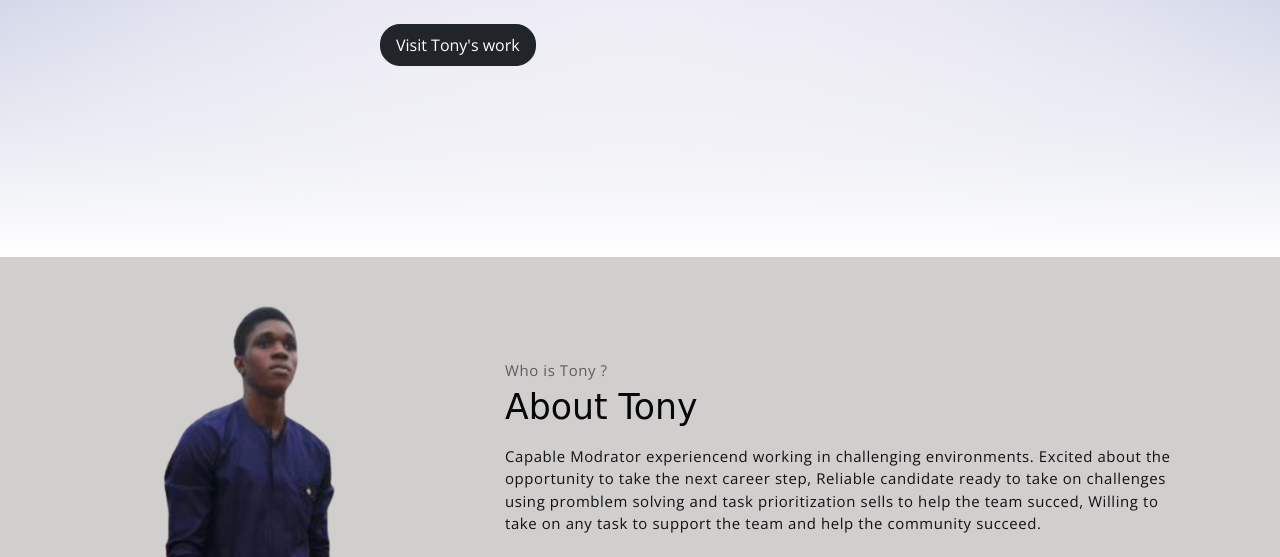
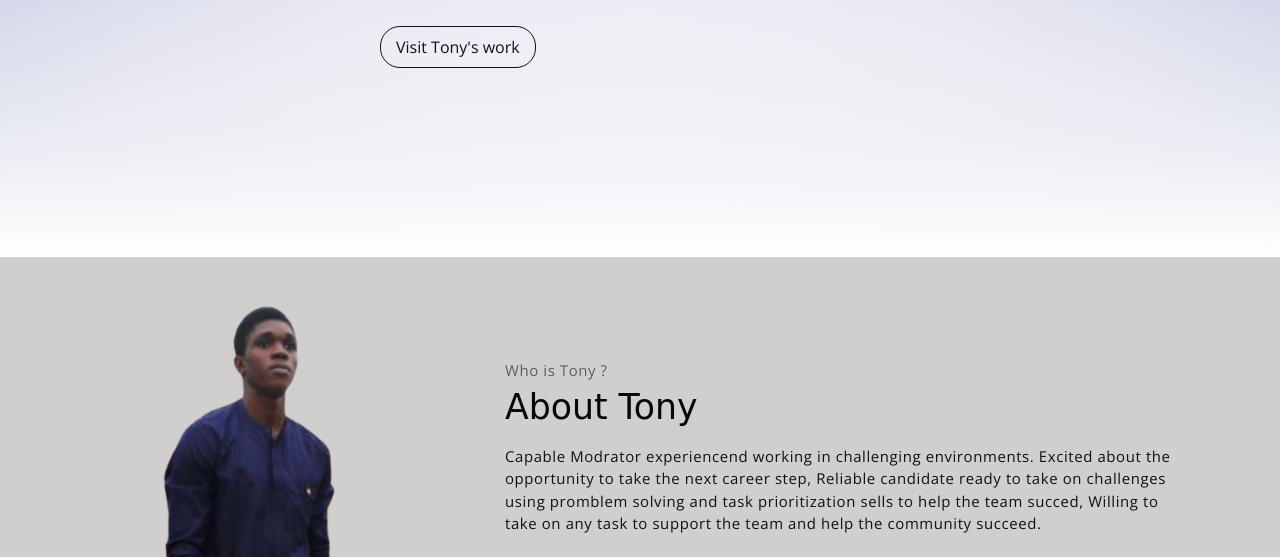
Before and after one commit to OgJaykay/OgJaykay.github.io, a website: page index.html in a window 1280 px wide. Shown: the part 543-1100 px from the top of the page. Drawn offline with nearby package versions, Linux system fonts and the light colour scheme; a web font is replaced by a local one.

Commit message:
Update index.html

```diff
--- a/index.html
+++ b/index.html
@@ -60,8 +60,8 @@
             </h1>
             <p class="header-title">
                  Cross platform Modrator</p>
-                <a class="btn btn-dark" href="https://app.dework.xyz/profile/TONY">Visit Tony's work</a>
-                <!--<button class="btn btn-dark">Visit Tony's Works</button> -->
+                <a class="btn-rounded btn btn-outline-primary mt-4" href="https://app.dework.xyz/profile/TONY">Visit Tony's work</a>
+                <!--<button class="btn-rounded btn btn-outline-primary mt-4">Visit Tony's Works</button> -->
         </div>
     </header><!-- end of page header -->
 
```
